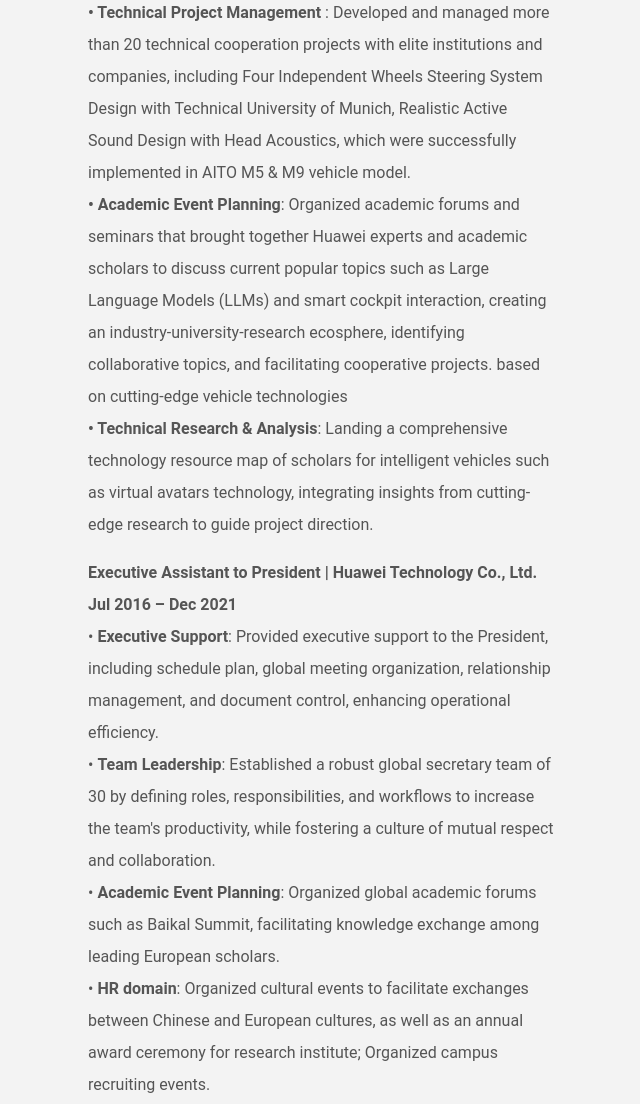
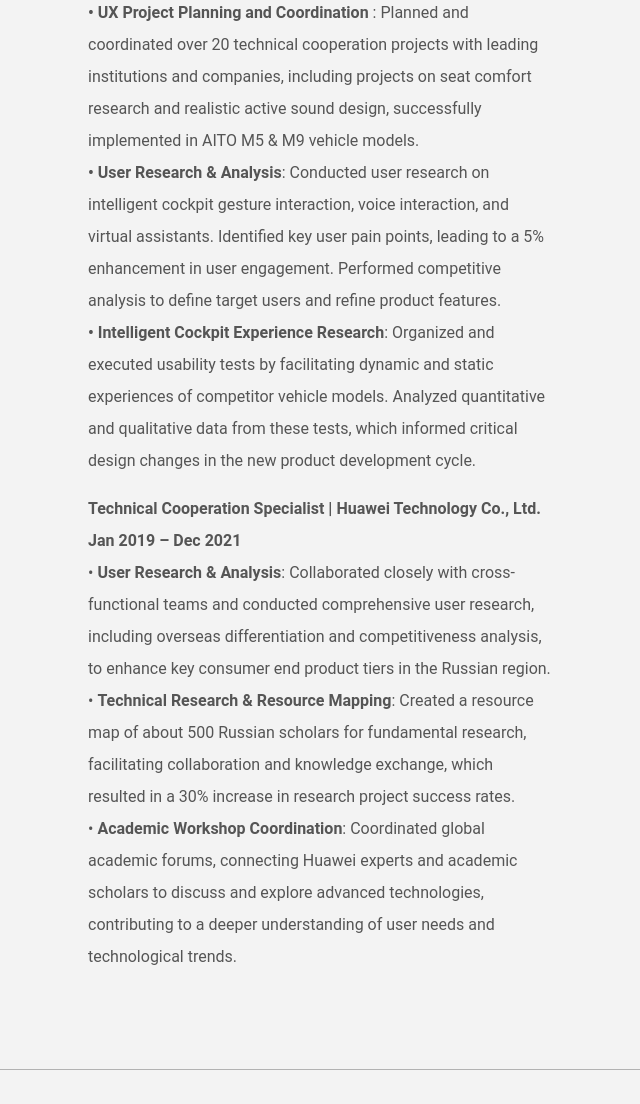
Before and after one commit to MarinaZhu0101/portfolio-website, a plain HTML site: page aboutme.html in a window 1280 px wide. Shown: the part 734-1838 px from the top of the page, without its empty margins (552-1192 px from the left). Drawn offline with Linux system fonts and the light colour scheme.

Commit message:
Update aboutme.html

```diff
--- a/aboutme.html
+++ b/aboutme.html
@@ -24,19 +24,15 @@
         <div class="box">Resume</div>
         <!-- 6 boxes with 3 sections and detailed information -->
         <div class="box1">Technical Skills</div>
-        <div class="box4"><p><b>Languages:</b> Python, Java, JavaScript, HTML, CSS<br><b>Frontend:</b> DOM, jQuery, React, Vue<br><b>Backend:</b> NodeJS, ExpressJS, Flask<br><b>Database:</b> MySQL, Oracle, MongoDB<br><b>Other Tools: </b>Git, GitHub, Blender, Figma, Processing, Arduino, Adobe Photoshop, Illustrator, Premiere, SPSS
+        <div class="box4"><p><b>Languages:</b> Python, C#, Java, JavaScript, HTML, CSS<br><b>Frontend:</b> DOM, jQuery, React, Vue<br><b>Backend:</b> NodeJS, ExpressJS, Flask<br><b>Database:</b> MySQL, Oracle, MongoDB<br><b>Other Tools: </b>Git, GitHub, Blender, Figma, Processing, Arduino, Adobe Photoshop, Illustrator, Premiere, SPSS
         </p></div>
         <div class="box2">Work Experience</div>
-        <div class="box5"><p><b>Technical Cooperation Manager | Huawei Technology Co., Ltd. <br>Jan 2022 – Jul 2023</b><br><b>• Technical Project Management</b> : Developed and managed more than 20 technical cooperation projects with elite institutions and companies, including Four Independent Wheels Steering System Design with Technical University of Munich, Realistic Active Sound Design with Head Acoustics, which were successfully implemented in AITO M5 & M9 vehicle model.<br><b>• Academic Event Planning</b>: Organized academic forums and seminars that brought together Huawei experts and academic scholars to discuss current popular topics such as Large Language Models (LLMs) and smart cockpit interaction, creating an industry-university-research ecosphere, identifying collaborative topics, and facilitating cooperative projects.
-            based on cutting-edge vehicle technologies<br><b>• Technical Research & Analysis</b>: Landing a comprehensive technology resource map of scholars for intelligent vehicles such as virtual avatars technology, integrating insights from cutting-edge research to guide project direction.</p>
-            <p><b>Executive Assistant to President | Huawei Technology Co., Ltd.<br>Jul 2016 – Dec 2021</b><br>
-                • <b>Executive Support</b>: Provided executive support to the President, including schedule plan, global meeting
-                organization, relationship management, and document control, enhancing operational efficiency.<br>
-            • <b>Team Leadership</b>: Established a robust global secretary team of 30 by defining roles, responsibilities, and
-            workflows to increase the team's productivity, while fostering a culture of mutual respect and collaboration.<br>
-            • <b>Academic Event Planning</b>: Organized global academic forums such as Baikal Summit, facilitating
-                knowledge exchange among leading European scholars.<br>
-            • <b>HR domain</b>: Organized cultural events to facilitate exchanges between Chinese and European cultures, as well as an annual award ceremony for research institute; Organized campus recruiting events.</p>
+        <div class="box5"><p><b>User Experience Researcher  | Huawei Technology Co., Ltd. <br>Jan 2022 – Jul 2023</b><br><b>• UX Project Planning and Coordination</b> : Planned and coordinated over 20 technical cooperation projects with leading institutions and companies, including projects on seat comfort research and realistic active sound design, successfully implemented in AITO M5 & M9 vehicle models.<br><b>• User Research & Analysis</b>: Conducted user research on intelligent cockpit gesture interaction, voice interaction, and virtual assistants. Identified key user pain points, leading to a 5% enhancement in user engagement. Performed competitive analysis to define target users and refine product features.
+            <br><b>• Intelligent Cockpit Experience Research</b>: Organized and executed usability tests by facilitating dynamic and static experiences of competitor vehicle models. Analyzed quantitative and qualitative data from these tests, which informed critical design changes in the new product development cycle.</p>
+            <p><b>Technical Cooperation Specialist | Huawei Technology Co., Ltd.<br>Jan 2019 – Dec 2021</b><br>
+                • <b>User Research & Analysis</b>: Collaborated closely with cross-functional teams and conducted comprehensive user research, including overseas differentiation and competitiveness analysis, to enhance key consumer end product tiers in the Russian region.<br>
+            • <b>Technical Research & Resource Mapping</b>: Created a resource map of about 500 Russian scholars for fundamental research, facilitating collaboration and knowledge exchange, which resulted in a 30% increase in research project success rates.<br>
+            • <b>Academic Workshop Coordination</b>: Coordinated global academic forums, connecting Huawei experts and academic scholars to discuss and explore advanced technologies, contributing to a deeper understanding of user needs and technological trends.</p>
 
         </div>
         <div class="box3">Education</div>
```
